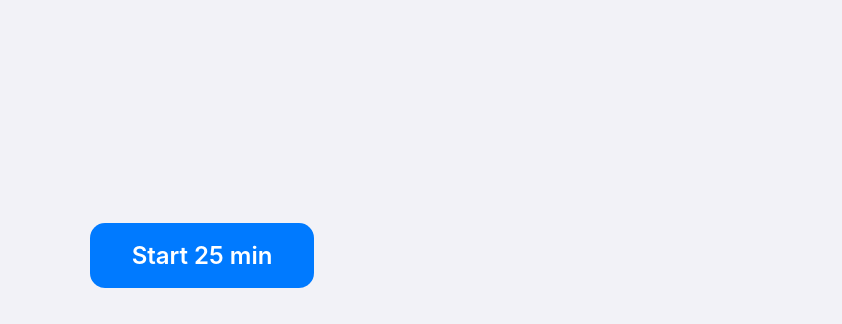
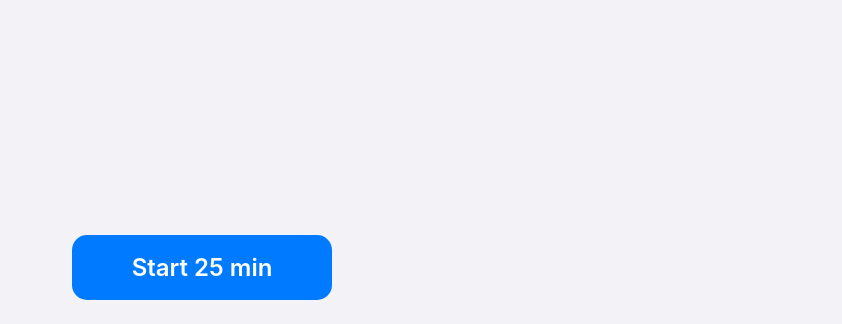
Before and after one commit to maksnester/annoying-break-timer, a website: page src/index.html in a window 1280 px wide. Shown: the part 476-800 px from the top of the page, without its empty margins (438-1280 px from the left). Drawn offline with Linux system fonts and the light colour scheme.

Commit message:
style: add `.action-btn` class for fixed-position buttons and apply to start and save buttons

```diff
--- a/src/index.html
+++ b/src/index.html
@@ -19,7 +19,7 @@
           <div id="timer-display">25:00</div>
           <p id="status">Start a 25-minute focus session.</p>
         </div>
-        <button id="start-btn" type="button">Start 25 min</button>
+        <button id="start-btn" class="action-btn" type="button">Start 25 min</button>
       </div>
 
       <div id="settings-view" class="view" hidden>
@@ -30,7 +30,7 @@
           <label for="minutes-input">Focus minutes</label>
           <input id="minutes-input" type="number" min="1" value="25" />
         </div>
-        <button id="save-btn" type="button">Save</button>
+        <button id="save-btn" class="action-btn" type="button">Save</button>
       </div>
     </main>
   </body>
--- a/src/styles.css
+++ b/src/styles.css
@@ -77,6 +77,18 @@ button:disabled {
   cursor: not-allowed;
 }
 
+.action-btn {
+  position: fixed;
+  left: 50%;
+  bottom: 24px;
+  transform: translateX(-50%);
+  min-width: 260px;
+}
+
+.action-btn:active {
+  transform: translateX(-50%) scale(0.98);
+}
+
 .header {
   position: relative;
   display: flex;
@@ -125,6 +137,7 @@ button:disabled {
   align-items: center;
   justify-content: center;
   width: 100%;
+  padding-bottom: 96px;
 }
 
 #settings-view label {
```
Also changed, not shown: src/main.test.js (+2 -2 lines).
